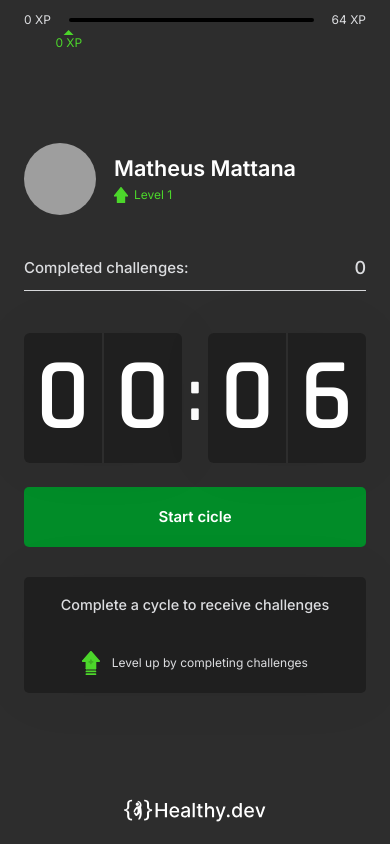
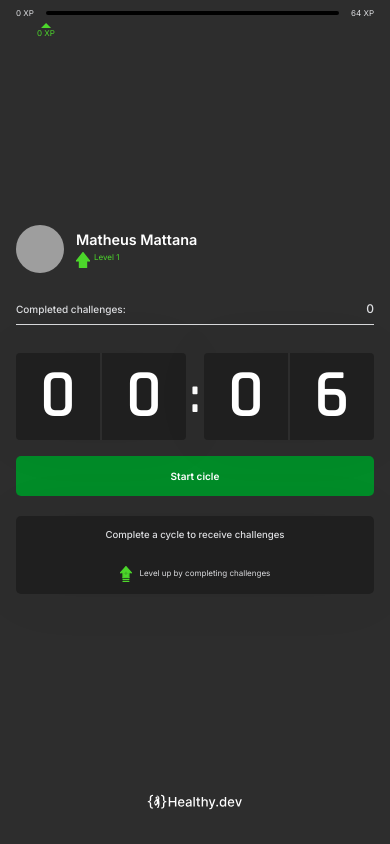
Before and after one commit to MatheusMattana/DevActive, a Next.js app: page / in a window 390 px wide. Built offline with nearby package versions, Linux system fonts and the light colour scheme; grey boxes are pictures that could not be loaded.

Commit message:
refactor done

```diff
--- a/src/CSS/mainStyles.css
+++ b/src/CSS/mainStyles.css
@@ -64,6 +64,11 @@ html:focus-within {
 @media (max-width: 900px) {
   html {
     font-size: 75%;
+  }
+}
+@media (max-width: 500px) {
+  html {
+    font-size: 50%;
   }
 }
 /* Set core body defaults */
--- a/src/SASS/base/_reset.scss
+++ b/src/SASS/base/_reset.scss
@@ -45,6 +45,12 @@ html:focus-within {
 @media (max-width: 900px) {
   html {
     font-size: 75%;
+  }
+}
+
+@media (max-width: 500px) {
+  html {
+    font-size: 50%;
   }
 }
 
```
Also changed, not shown: 1 other file (tests, documents, lock files or other folders).
